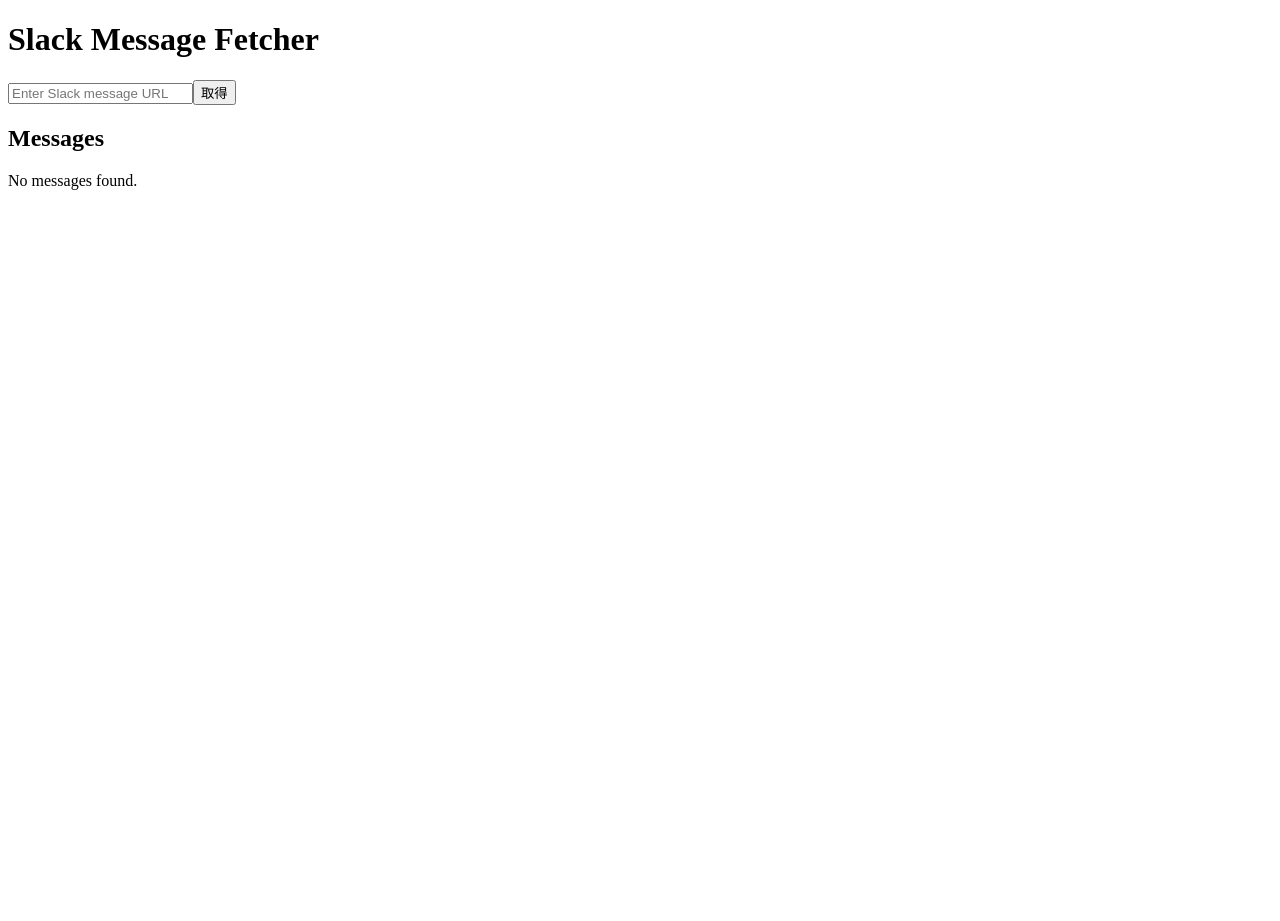
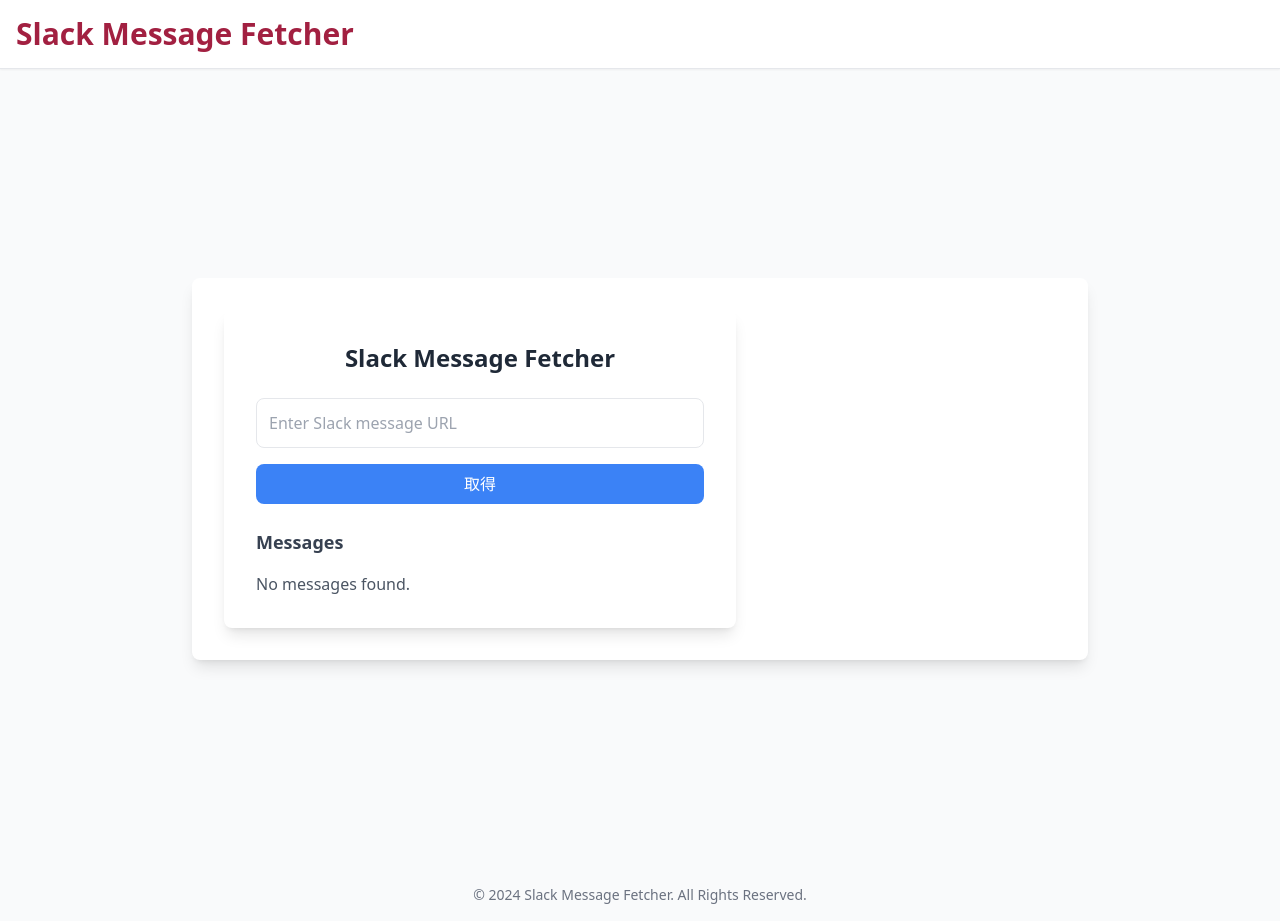
Before and after one commit to Haruki1090/SlackApp_LinkWise, a Next.js app in the folder frontend/: page / in a window 1280 px wide. Before the commit the page ends 800 px from the top, so only its background shows below. Built offline with nearby package versions, Linux system fonts and the light colour scheme.

Commit message:
レイアウトを更新し、Slackメッセージフェッチャーのメタデータを追加。ヘッダー、メインコンテンツ、フッターを整形し、スタイルを改善。

```diff
--- a/frontend/app/layout.tsx
+++ b/frontend/app/layout.tsx
@@ -1,3 +1,10 @@
+import "./globals.css";
+
+export const metadata = {
+  title: "Slack Message Fetcher",
+  description: "Fetch Slack thread messages and display them beautifully",
+};
+
 export default function RootLayout({
   children,
 }: {
@@ -5,11 +12,20 @@
 }) {
   return (
     <html lang="en">
-      <head>
-        <title>Slack Message Fetcher</title>
-      </head>
-      <body className="bg-gradient-to-r from-blue-100 to-blue-300 min-h-screen flex items-center justify-center">
-        {children}
+      <body className="bg-gray-50 text-gray-900 font-sans">
+        <header className="bg-white border-b border-gray-200 p-4 shadow-sm">
+          <h1 className="text-3xl font-bold" style={{ color: "#a22041" }}>
+            Slack Message Fetcher
+          </h1>
+        </header>
+        <main className="flex justify-center items-center min-h-screen p-6">
+          <div className="w-full max-w-4xl bg-white shadow-lg rounded-lg p-8">
+            {children}
+          </div>
+        </main>
+        <footer className="text-center text-gray-500 text-sm py-4">
+          © 2024 Slack Message Fetcher. All Rights Reserved.
+        </footer>
       </body>
     </html>
   );
```
